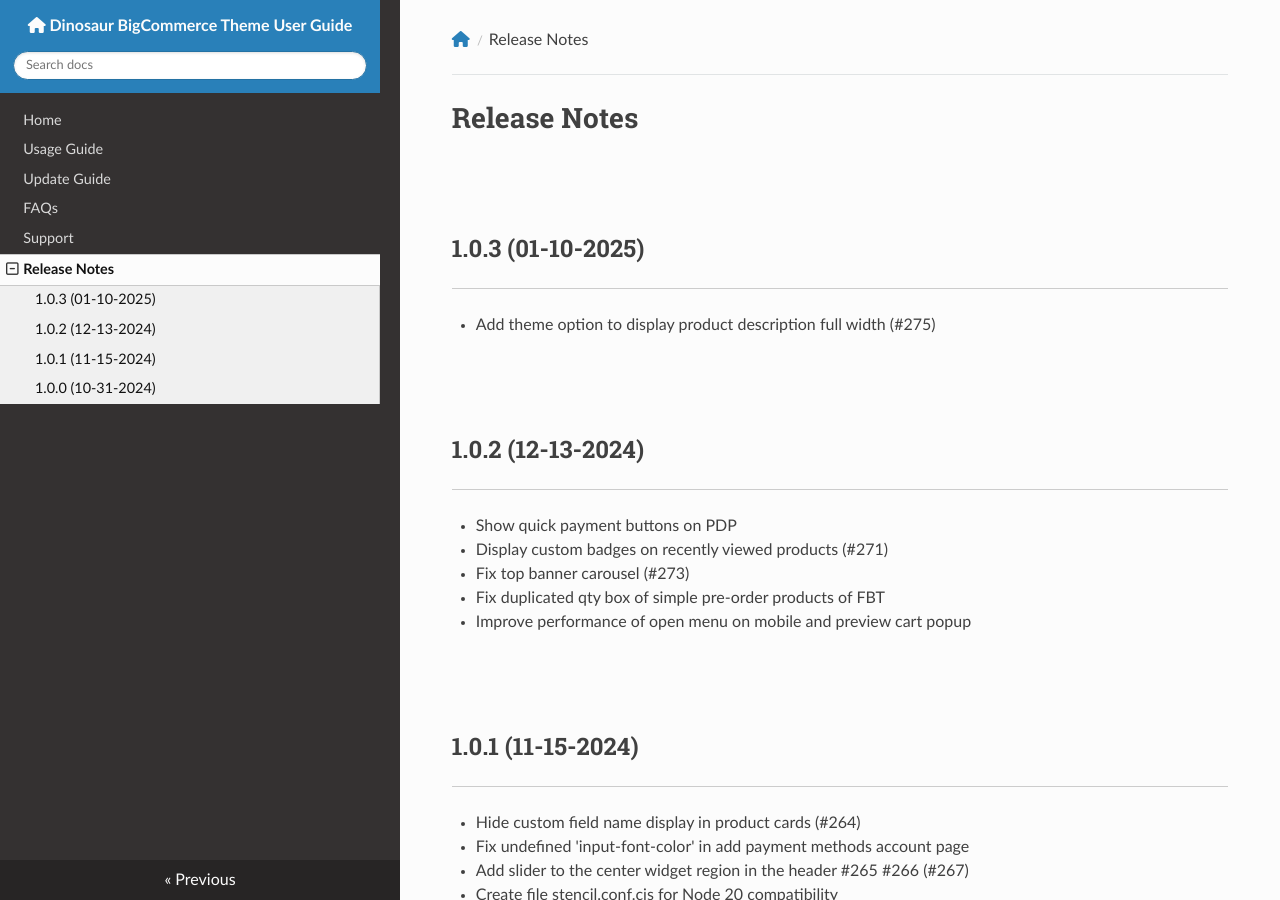
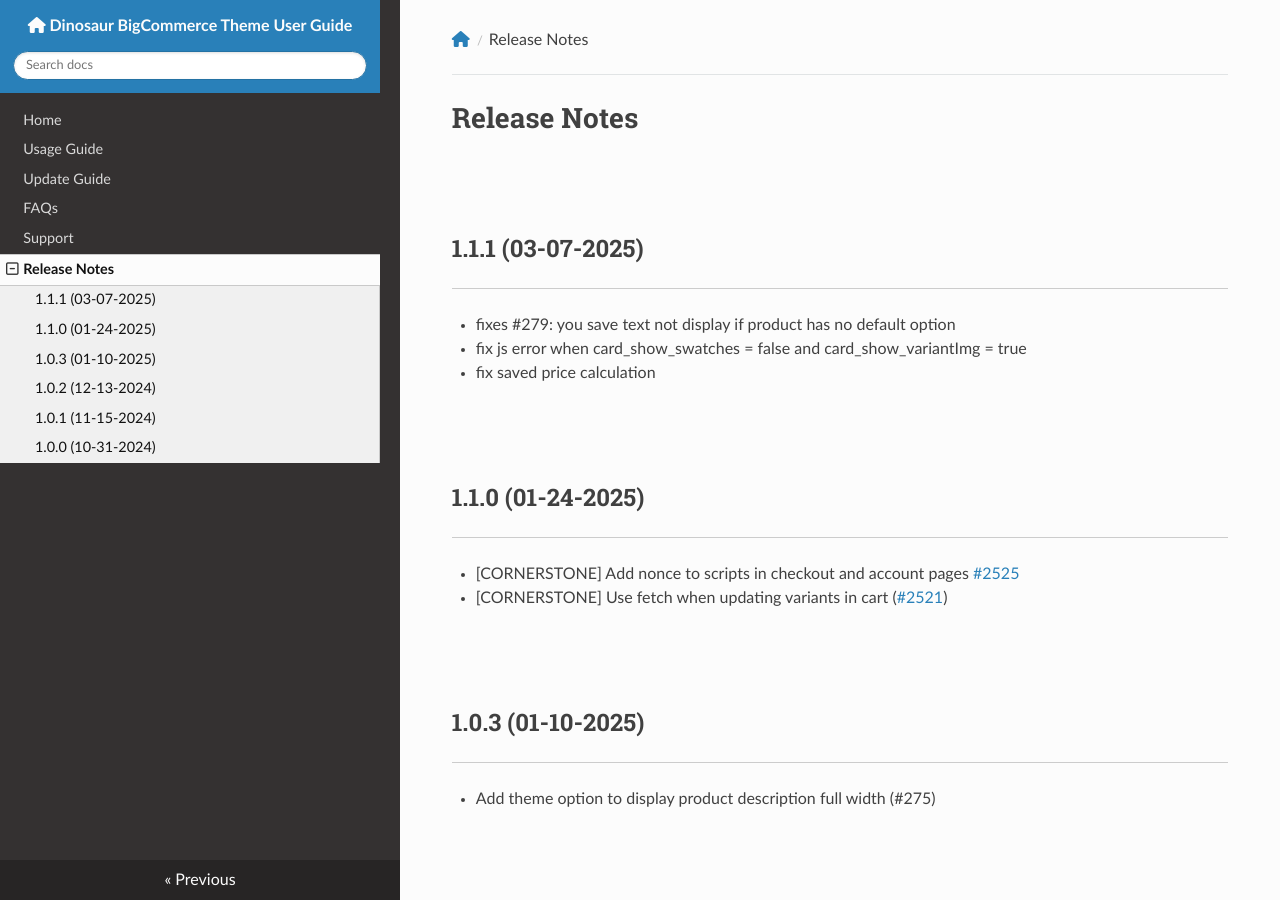
Before and after one commit to allcommerce/bc-Dinosaur-doc, an MkDocs documentation site: the page built from docs/changelog.md, in a window 1280 px wide and 900 px high. Built offline with MkDocs 1.6.1, drawn with Linux system fonts in a browser that asks for light colours; nearby versions of some CDN libraries.

Commit message:
Release 1.1.1

```diff
--- a/docs/changelog.md
+++ b/docs/changelog.md
@@ -1,4 +1,13 @@
 # Release Notes
+
+## 1.1.1 (03-07-2025)
+- fixes #279: you save text not display if product has no default option
+- fix js error when card_show_swatches = false and card_show_variantImg = true
+- fix saved price calculation
+
+## 1.1.0 (01-24-2025)
+- [CORNERSTONE] Add nonce to scripts in checkout and account pages [#2525](https://github.com/bigcommerce/cornerstone/pull/2525)
+- [CORNERSTONE] Use fetch when updating variants in cart ([#2521](https://github.com/bigcommerce/cornerstone/pull/2521))
 
 ## 1.0.3 (01-10-2025)
 - Add theme option to display product description full width (#275)
```
